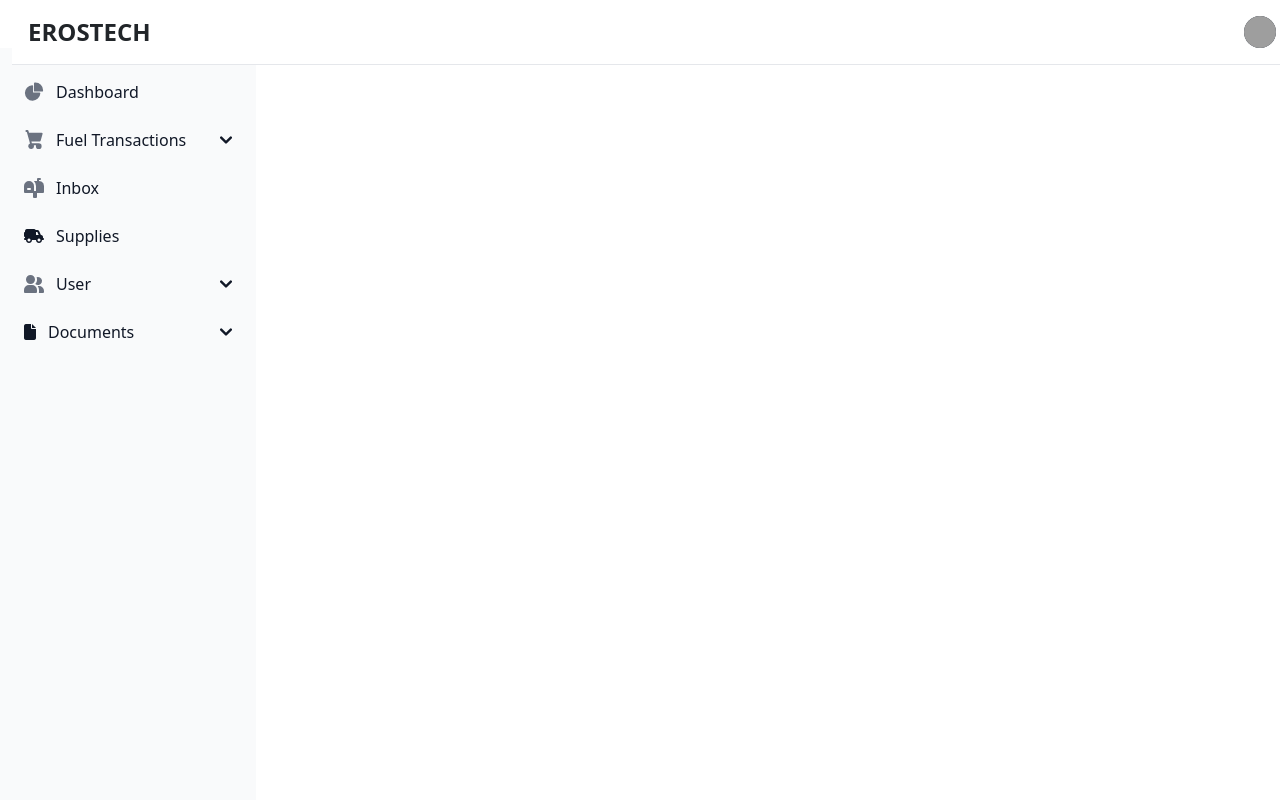
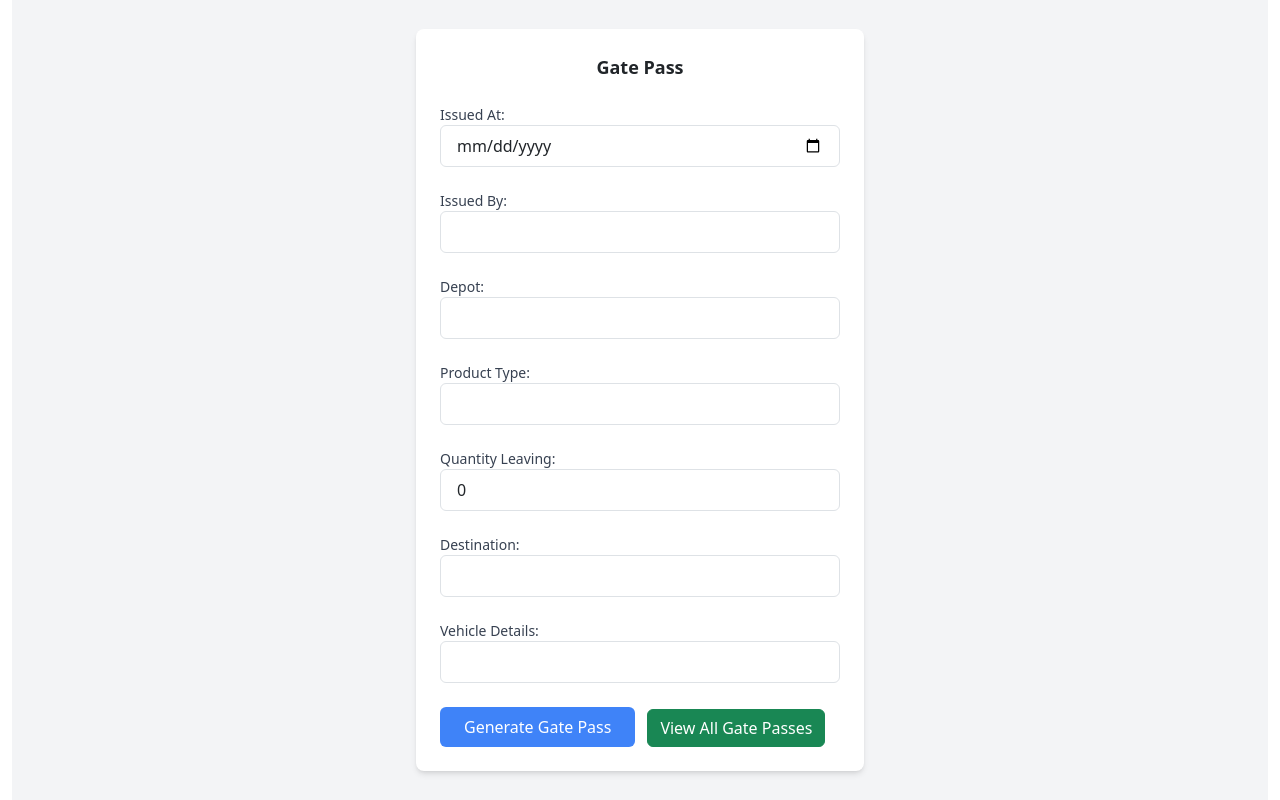
Before and after one commit to Bsquiat1/erostech-accounting-app, a React (Vite) app: page /generate-gate-pass in a window 1280 px wide. Built offline with nearby package versions, Linux system fonts and the light colour scheme; no server answers; grey boxes are pictures that could not be loaded.

Commit message:
🎨 added some gatepass logic

```diff
--- a/src/App.jsx
+++ b/src/App.jsx
@@ -23,14 +23,14 @@ import PaymentReceived from './components/sales/PaymentReceived';
 import LoadAuthority from './components/sales/LoadAuthority';
 import Settings from './components/Settings';
 import Invoices from './components/invoices/Invoices';
-import GatePass from './components/sales/GatePass';
+
 
 
 
 import SalesInvoice from './components/sales/SalesInvoice';
 
 
-import Gatepass from './components/Gatepass';
+import Gatepass from './components/gatepass/Gatepass';
 import Depots from './components/Depots';
 
 
@@ -42,6 +42,8 @@ import Messages from './components/messaging/messages';
 import Supplies from './components/supplies/supplies';
 import ProfomaInvoice from './components/invoices/profomaInvoice';
 import FinalInvoice from './components/invoices/finalInvoice';
+import GatePassForm from './components/gatepass/Gatepass';
+import AllGatePasses from './components/gatepass/AllGatePasses';
 
 
 const App = () => {
@@ -99,7 +101,7 @@ const App = () => {
           <Route path="/payment-received" element={<PaymentReceived />} />
           <Route path="/load-authority" element={<LoadAuthority />} />
           <Route path="/generate-invoice" element={<Invoices />} />
-          <Route path="/generate-gate-pass" element={<GatePass />} />
+          <Route path="/generate-gate-pass" element={<GatePassForm />} />
           <Route path="/settings" element={<Settings />} />
 
           <Route path="/users"
@@ -182,6 +184,19 @@ const App = () => {
             }
           />
 
+          <Route path="/allgatepasses"
+            element={
+              <PrivateRoute
+                element={
+                  <React.Fragment>
+                    <NavBar />
+                    <AllGatePasses />
+                  </React.Fragment>
+                }
+              />
+            }
+          />
+
           <Route path="/gatepass"
             element={
               <PrivateRoute
--- /dev/null
+++ b/src/components/gatepass/AllGatePasses.jsx
@@ -0,0 +1,49 @@
+import React, { useEffect, useState } from 'react';
+import { BASE_URL } from '../constants/constants';
+
+const AllGatePasses = () => {
+  const [gatePasses, setGatePasses] = useState([]);
+  const [error, setError] = useState(null);
+
+  useEffect(() => {
+    fetchGatePasses();
+  }, []);
+
+  const fetchGatePasses = () => {
+    fetch(`${BASE_URL}/fetchGatePass`)
+      .then((response) => response.json())
+      .then((data) => {
+        setGatePasses(data.gatePass);
+      })
+      .catch((error) => {
+        setError('Error fetching gate pass. Please try again.');
+      });
+  };
+
+  return (
+    <div className="p-4 mt-10 ml-64 body">
+      <div className="row">
+        {gatePasses.map((gatePass) => (
+          <div className="col" key={gatePass.id}>
+            <div className="card border-0 shadow-lg p-3 mb-5 bg-white rounded" style={{ width: '18rem' }}>
+              <div className="card-body">
+                <h5 className="card-title">Gate Pass ID: {gatePass.id}</h5>
+                <p className="card-text">Issued By: {gatePass.issueBy}</p>
+                <p className="card-text">Issue At: {gatePass.issueAt}</p>
+                <p className="card-text">Depot: {gatePass.Depot}</p>
+                <p className="card-text">Product Type: {gatePass.productType}</p>
+                <p className="card-text">Quantity Leaving: {gatePass.quantityLeaving}</p>
+                <p className="card-text">Destination: {gatePass.destination}</p>
+                <p className="card-text">Vehicle Details: {gatePass.vehicleDetails}</p>
+                <a href="#" className="btn btn-primary">View Gate Pass</a>
+              </div>
+            </div>
+          </div>
+        ))}
+      </div>
+      {error && <p className="text-red-600 mt-4">{error}</p>}
+    </div>
+  );
+};
+
+export default AllGatePasses;
--- a/src/components/Gatepass.jsx
+++ b/src/components/gatepass/Gatepass.jsx
@@ -1,5 +1,8 @@
 import React, { useState, useEffect } from 'react';
 import axios from 'axios';
+import { Navigate, useNavigate } from 'react-router-dom';
+import { BASE_URL } from '../constants/constants';
+import Alert from 'react-bootstrap/Alert';
 
 const GatePassForm = () => {
   const [selectedDepot, setSelectedDepot] = useState('');
@@ -14,68 +17,95 @@ const GatePassForm = () => {
   const [issued_by, setIssuedBy] = useState('');
   const [warning, setWarning] = useState(null);
 
-  const handleSubmit = (e) => {
-    e.preventDefault();
+  const navigate = useNavigate();
 
-    axios.post('/gatepasses', {
-      issued_at: new Date(),
-      issued_by,
-      depot: selectedDepot,
-      product_type,
-      quantity_leaving: parseInt(quantity_leaving), // Ensure it's a number
-      destination,
-      vehicle_details,
-      user_id,
-    })
-    .then(response => {
-      setSuccessMessage('Gate pass created successfully!');
-      setError(null);
-      // Reset form fields if needed
+  const [alertVariant, setAlertVariant] = useState(null);
+  const [alertMessage, setAlertMessage] = useState('');
+  const [showAlert, setShowAlert] = useState(false);
+
+
+
+  const handleSubmit = async (event) => {
+    event.preventDefault();
+    try {
+      const response = await axios.post(`${BASE_URL}/createGatePass`, {
+        issueAt: issued_at,
+        issueBy: issued_by,
+        Depot: selectedDepot,
+        productType: product_type,
+        quantityLeaving: quantity_leaving,
+        destination: destination,
+        vehicleDetails: vehicle_details,
+
+      });
+
+      if (response.data.success) {
+
+        setAlertVariant('success');
+        setAlertMessage('Gatepass Created!');
+        setShowAlert(true);
+
+        // Open the PDF in a new tab
+        window.open('data:application/pdf;base64,' + response.data.gatePass, '_blank');
+
+        setSelectedDepot('');
+        setIssuedAt('');
+        setIssuedBy('');
+        setSelectedDepot('');
+        setProduct_type('');
+        setQuantity_leaving('');
+        setDestination('');
+        setVehicle_details('');
+
+      } else {
+
+        setAlertVariant('danger');
+        setAlertMessage('Gatepass Creation Failed!');
+        setShowAlert(true);
+
+        setSelectedDepot('');
+        setIssuedAt('');
+        setIssuedBy('');
+        setSelectedDepot('');
+        setProduct_type('');
+        setQuantity_leaving('');
+        setDestination('');
+        setVehicle_details('');
+      }
+    } catch (error) {
+      console.error('Login failed:', error.message);
+      setAlertVariant('danger');
+      setAlertMessage('Failed to login!');
+      setShowAlert(true);
+
       setSelectedDepot('');
-      setProduct_type('');
-      setQuantity_leaving(0);
-      setDestination('');
-      setVehicle_details('');
-      setUser_id('');
-      setIssuedAt('');
-      setIssuedBy('');
-    })
-    .catch(error => {
-      setError('Failed to create gate pass. Please check your inputs.');
-      setSuccessMessage('');
-      console.error('Error creating gate pass:', error);
-    });
+        setIssuedAt('');
+        setIssuedBy('');
+        setSelectedDepot('');
+        setProduct_type('');
+        setQuantity_leaving('');
+        setDestination('');
+        setVehicle_details('');
+    }
   };
 
-  const getCurrentDate = () => {
-    const now = new Date();
-    const year = now.getFullYear();
-    const month = (now.getMonth() + 1).toString().padStart(2, '0');
-    const day = now.getDate().toString().padStart(2, '0');
-    return `${year}-${month}-${day}`;
+
+
+
+  const NavigateToGatePasses = () => {
+    return navigate('/allgatepasses');
   };
-
-  useEffect(() => {
-    setIssuedAt(getCurrentDate());
-  }, []);
-
-  useEffect(() => {
-    axios.get('/member_details')
-      .then(response => {
-        const currentUser = response.data;
-        if (currentUser) {
-          setIssuedBy(currentUser.name);
-          setUser_id(currentUser.id);
-        }
-      })
-      .catch(error => {
-        console.error('Error fetching current user:', error);
-      });
-  }, []);
 
   return (
     <div className="flex justify-center items-center h-screen bg-gray-100">
+
       <div className="max-w-md w-full p-6 bg-white rounded-lg shadow-md">
+      {showAlert && (
+          <Alert variant={alertVariant} onClose={() => setShowAlert(false)} dismissible>
+            {alertMessage}
+          </Alert>
+        )}
+
         <h2 className="text-lg font-semibold mb-4 text-center">Gate Pass</h2>
         {successMessage && <p className="text-green-600 mb-4">{successMessage}</p>}
         {warning && (
@@ -148,13 +178,19 @@ const GatePassForm = () => {
               className="border border-gray-300 rounded-md py-2 px-3 w-full focus:outline-none focus:border-blue-500"
             />
           </div>
+          <div className="buttons">
+
           <button
             type="submit"
-            className="bg-blue-500 text-white rounded-md py-2 px-4 hover:bg-blue-600 focus:outline-none focus:bg-blue-600"
-          >
-            Generate Gate Pass
+            className="bg-blue-500 text-white rounded-md py-2 px-4 hover:bg-blue-600 focus:outline-none focus:bg-blue-600">Generate Gate Pass
           </button>
+
+            <button className='ml-3 btn btn-success' onClick={NavigateToGatePasses}>View All Gate Passes</button>
+
+          </div>
+
         </form>
+
         {error && <p className="text-red-600 mt-4">{error}</p>}
       </div>
     </div>
--- a/src/components/invoices/Invoices.jsx
+++ b/src/components/invoices/Invoices.jsx
@@ -77,11 +77,9 @@ function Invoices() {
               Invoice Number
             </th>
             <th scope="col" className="p-4">
-              Bill Amount
+              Company
             </th>
-            <th scope="col" className="p-4">
-              Amount Paid
-            </th>
+
             <th scope="col" className="p-4">
               Billing Date
             </th>
@@ -94,8 +92,7 @@ function Invoices() {
           {invoices.map(invoice => (
             <tr key={invoice.id}>
               <td className="p-4">{invoice.invoiceNumber}</td>
-              <td className="p-4">{invoice.billAmount}</td>
-              <td className="p-4">{invoice.amountPaid}</td>
+              <td className="p-4">{invoice.ReceiverCompany}</td>
               <td className="p-4">{invoice.invoiceDate}</td>
               <td className="p-4">{invoice.dueDate}</td>
             </tr>
--- a/src/components/navigation/Navbar.jsx
+++ b/src/components/navigation/Navbar.jsx
@@ -4,6 +4,8 @@ import Sidebar from './Sidebar';
 import { Link, useNavigate } from 'react-router-dom';
 import { useSelector, useDispatch } from 'react-redux';
 import { update } from '../../redux/userSlice';
+import Cookies from 'js-cookie';
+
 
 
 
@@ -77,6 +79,8 @@ const handleSignout = async () => {
 
 const handleSignOutClick = async () => {
   const signOutResult = await handleSignout();
+
+  Cookies.remove('token');
 
   if (signOutResult.success) {
     setSignOutMessage({ type: 'success', text: signOutResult.message });
--- a/src/components/navigation/Sidebar.jsx
+++ b/src/components/navigation/Sidebar.jsx
@@ -132,7 +132,7 @@ function Sidebar() {
 
 
             <li>
-              <Link
+              {/* <Link
                 to="/messages"
                 className="flex items-center p-2 text-gray-900 rounded-lg dark:text-white hover:bg-gray-100 dark:hover:bg-gray-700 group">
                   <svg
@@ -143,7 +143,7 @@ function Sidebar() {
                     viewBox="0 0 20 20">
                     <path d="m17.418 3.623-.018-.008a6.713 6.713 0 0 0-2.4-.569V2h1a1 1 0 1 0 0-2h-2a1 1 0 0 0-1 1v2H9.89A6.977 6.977 0 0 1 12 8v5h-2V8A5 5 0 1 0 0 8v6a1 1 0 0 0 1 1h8v4a1 1 0 0 0 1 1h2a1 1 0 0 0 1-1v-4h6a1 1 0 0 0 1-1V8a5 5 0 0 0-2.582-4.377ZM6 12H4a1 1 0 0 1 0-2h2a1 1 0 0 1 0 2Z"/></svg>
                       <span className="ml-3">Inbox</span>
-                </Link>
+                </Link> */}
             </li>
             <li>
               <Link
```
